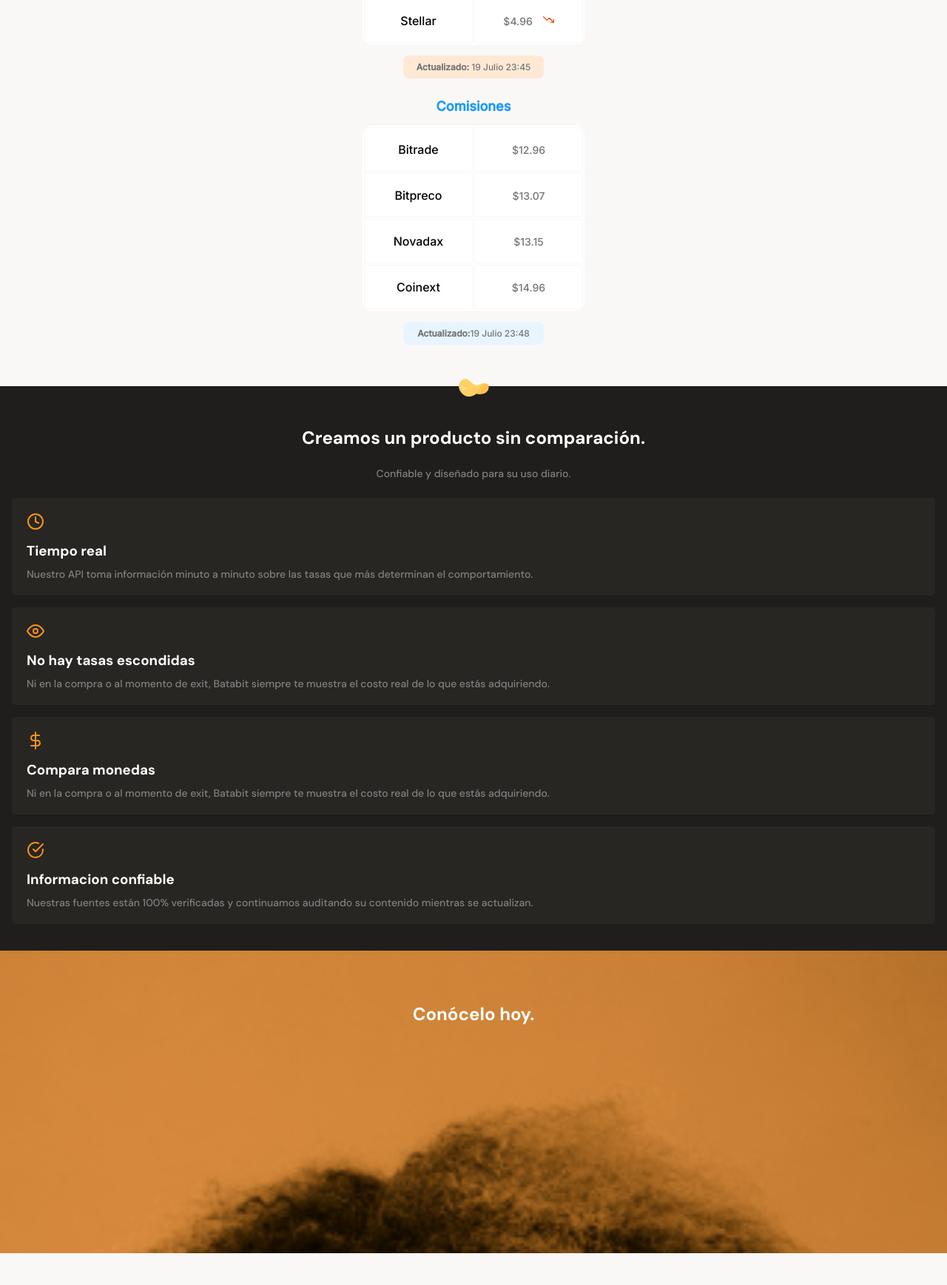
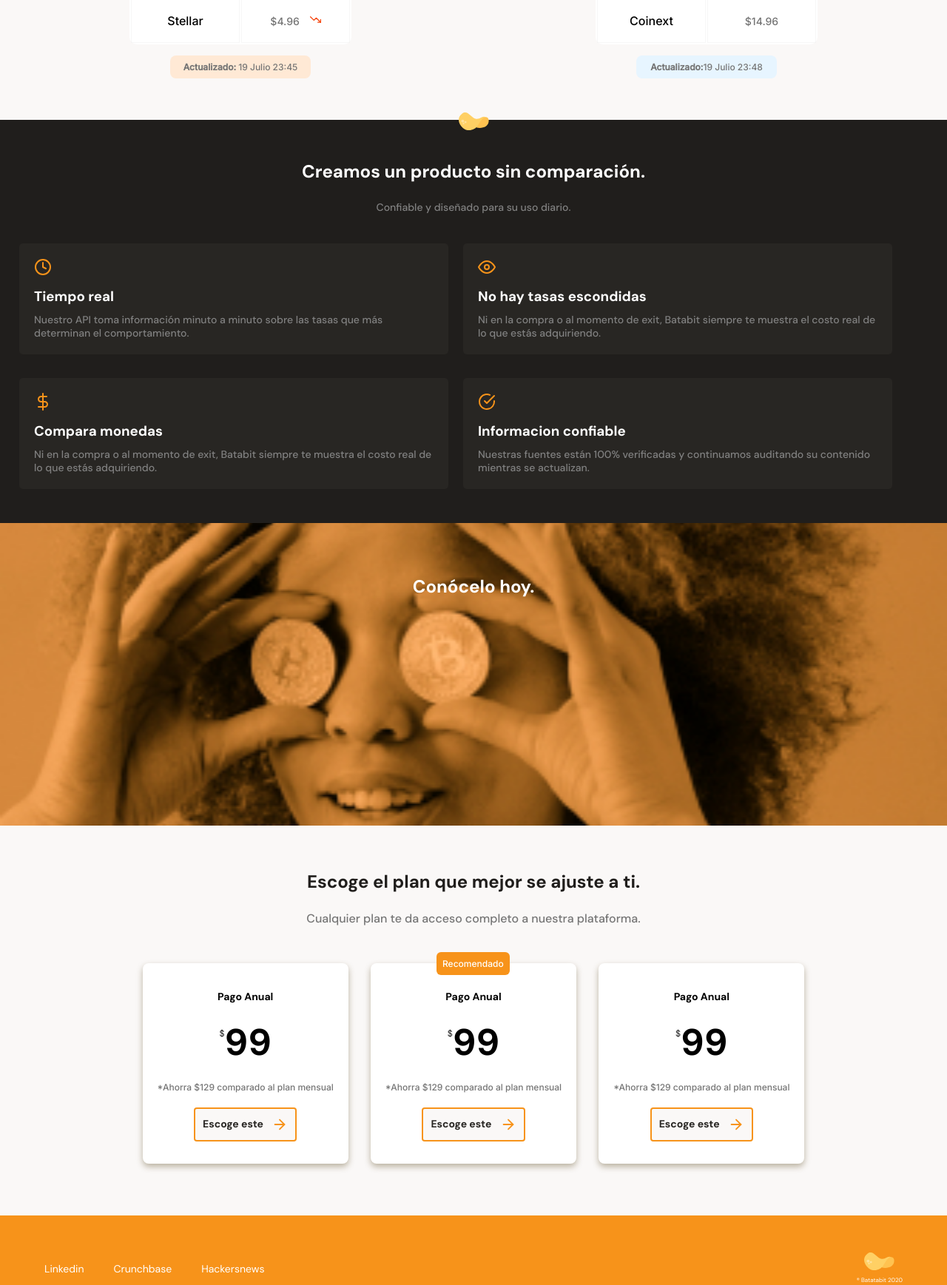
Before and after one commit to JorgeRodz/batabit-MobileFirst, a website built with Parcel: page project/index.html in a window 1280 px wide. Shown: the part 1060-2797 px from the top of the page at 74% size. Built offline with nearby package versions, Linux system fonts and the light colour scheme.

Commit message:
Terminado el proyecto con una media query que se adaptan a los tamaños desktops

```diff
--- a/project/index.html
+++ b/project/index.html
@@ -10,6 +10,7 @@
   <link href="https://fonts.googleapis.com/css2?family=DM+Sans:wght@400;500;700&family=Inter:wght@300;500&display=swap" rel="stylesheet"> <!-- "DM Sans" - "Inter" -->
   <link rel="shortcut icon" href="./assets/icons/favicon.png" type="image/x-icon">
   <link rel="stylesheet" href="./styles.css">
+  <link rel="stylesheet" href="./queries/tabletUP.css" media="(min-width: 769px)">
   <title>Batabit</title><!--Titulo del documento-->
 </head>
 <body>
@@ -100,7 +101,7 @@
         <h2>Creamos un producto sin comparación.</h2>
         <p>Confiable y diseñado para su uso diario.</p>
       </div>
-      <div class="product-detail__card-group">
+      <div class="product-detail__card-group contenedor-1200">
         <div class="product-detail__card-item">
           <picture>
             <img src="./assets/icons/clock-icon.svg" alt="Icono de un relog">
@@ -163,7 +164,7 @@
     </section>
   </main>
   <footer class="footer">
-    <div class="footer-container">
+    <div class="footer-container contenedor-1200">
       <div class="footer-container__partners">
         <ul>
           <li>Linkedin</li>
--- /dev/null
+++ b/project/queries/tabletUP.css
@@ -0,0 +1,25 @@
+/*!!!!!!!!!!!!!!!!!!!!!!!!!!!!!!!!!!!!!!!!!!!!!!!!!!- product-detail - !!!!!!!!!!!!!!!!!!!!!!!!!!!!!!!!!!!!!!!!!!!!!!!!!*/
+.product-detail__card-group {
+  display: grid;
+  grid-template-columns: 50% 50%;
+  column-gap: 2rem;
+  /* margin: 1rem 1.6rem; */
+  padding: 0 3rem 0 1rem;
+  margin: 0 auto;
+}
+
+/*!!!!!!!!!!!!!!!!!!!!!!!!!!!!!!!!!!!!!!!!!!!!!!!!!!- planes - !!!!!!!!!!!!!!!!!!!!!!!!!!!!!!!!!!!!!!!!!!!!!!!!!*/
+.planes__carousel-container {
+  justify-content: center;
+}
+.carousel__item {
+  margin: 0 4rem;
+}
+
+/*!!!!!!!!!!!!!!!!!!!!!!!!!!!!!!!!!!!!!!!!!!!!!!!!!!- footer - !!!!!!!!!!!!!!!!!!!!!!!!!!!!!!!!!!!!!!!!!!!!!!!!!*/
+.footer-container__partners ul {
+  display: flex;
+}
+.footer-container__partners ul li {
+  margin-right: 4rem;
+}
--- a/project/styles.css
+++ b/project/styles.css
@@ -30,6 +30,10 @@
 body {
   font-family: 'DM Sans', sans-serif; /*Establecimos el tipo de fuente para todo el documento*/
   font-size: 1.6rem; /*Para establecer un tamaño estandar a todo el font-size del documento;*/
+}
+.contenedor-1200 {
+  max-width: 120rem;
+  margin: 0 auto
 }
 header {
   padding: 0 2%;
@@ -114,14 +118,21 @@
   line-height: 1.6rem;
   color: #757575;
 }
+.main-tables-container {
+  display: flex;
+  overflow-x: scroll;
+  overscroll-behavior-x: contain;
+  scroll-snap-type: x proximity;
+  margin: 0 1rem;
+}
 .main-currency-table,
 .main-commissions-table {
   width: 70%;
-  min-width: 235px;
+  min-width: 25rem;
   max-width: 500px;
   height: 360px;
   margin: 0 auto;
-
+  scroll-snap-align: center;
   font-family: "Inter", sans-serif;
 }
 .main-currency-table .currency-table--title {
@@ -255,9 +266,9 @@
 /*!!!!!!!!!!!!!!!!!!!!!!!!!!!!!!!!!!!!!!!!!!!!!!!!!!- seccion-comodin - !!!!!!!!!!!!!!!!!!!!!!!!!!!!!!!!!!!!!!!!!!!!!!!!!*/
 .seccion-comodin {
   height: 40.9rem;
-  background-image: url('./assets/imgs/bitcoinbaby1.png');
+  background-image: url('./assets/imgs/bitcoinbaby1.jpg');
   background-size: cover;
-  background-position: top;
+  background-position: center;
 }
 .seccion-comodin h2 {
   text-align: center;
@@ -318,7 +329,7 @@
   border-radius: .6rem;
   position: absolute;
   top: -1.5rem;
-  left: 5.7rem;
+  left: calc(50% - 5rem);
 }
 .carousel__item-pago {
   font-weight: 700;
```
Also changed, not shown: project/assets/imgs/bitcoinbaby1.jpg (added), project/assets/imgs/bitcoinbaby1.png (deleted).
